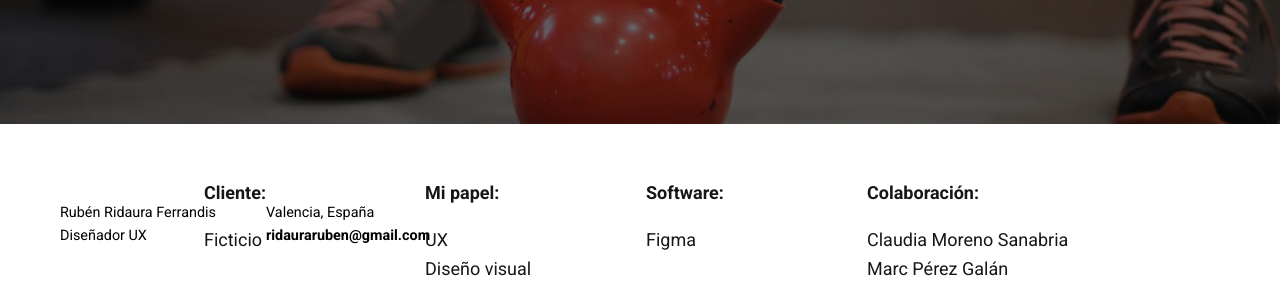
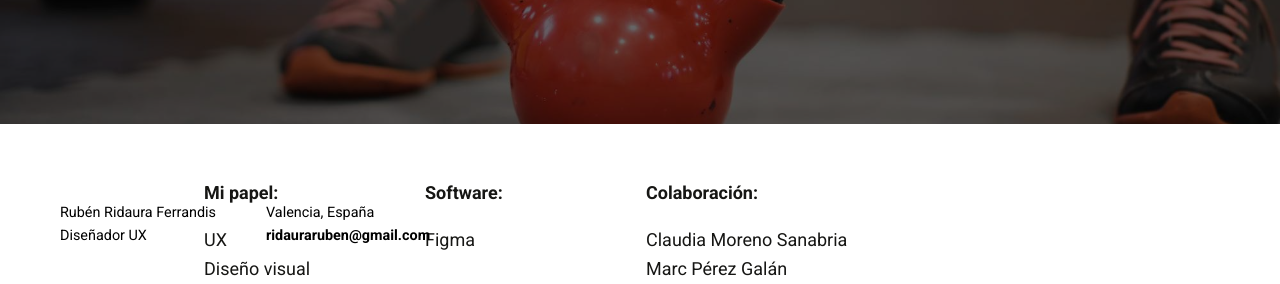
Before and after one commit to rubenRidaura/rubenridaura.github.io, a plain HTML site: page proyectos/proyecto-olympias/index.html in a window 1280 px wide. Shown: the part 516-800 px from the top of the page. Drawn offline with nearby package versions, Linux system fonts and the light colour scheme.

Commit message:
Cambios (quitar el cliente)

```diff
--- a/proyectos/proyecto-olympias/index.html
+++ b/proyectos/proyecto-olympias/index.html
@@ -63,10 +63,6 @@
                 <div class="caracteristicas-case wrapper">
                     <ul>
                         <li>
-                            <p class="bold">Cliente:</p>
-                            <p>Ficticio</p>
-                        </li>
-                        <li>
                             <p class="bold">Mi papel:</p>
 
                             <p>UX</p>
@@ -82,6 +78,9 @@
 
                             <p>Claudia Moreno Sanabria</p>
                             <p>Marc Pérez Galán</p>
+                        </li>
+                        <li>
+                            <p></p>
                         </li>
                     </ul>
                 </div>
```
Also changed, not shown: proyectos/proyecto-kulpt/index.html (+3 -4 lines), proyectos/proyecto-space/index.html (+3 -4 lines), 2 other files.
